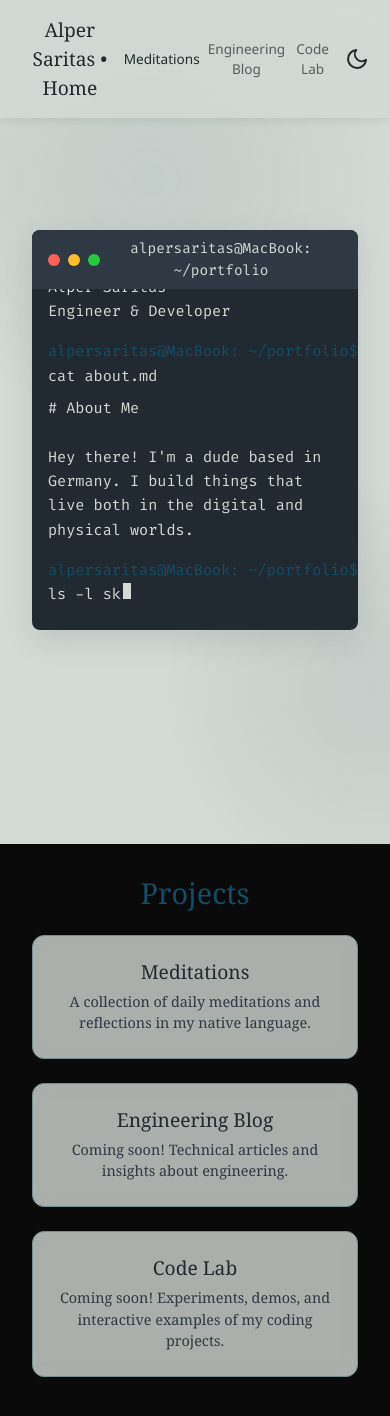
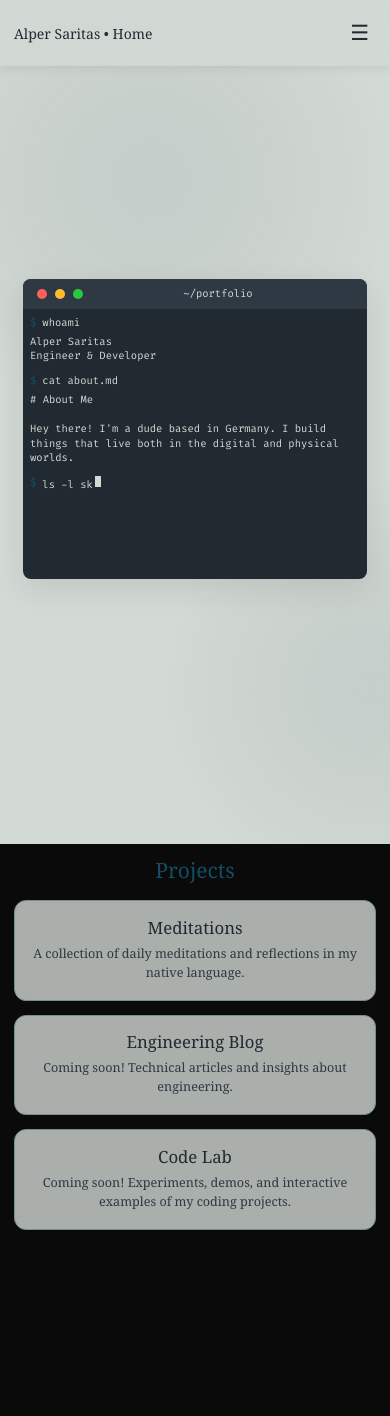
Before and after one commit to lprsrts/homepage, a React (Vite) app: page / in a window 390 px wide. Shown: the top 1416 px of the page. After the commit the page ends 1272 px from the top, so only its background shows below. Built offline with nearby package versions, Linux system fonts and the light colour scheme.

Commit message:
feat: enhance mobile responsiveness with optimized styles and dynamic adjustments

```diff
--- a/src/App.css
+++ b/src/App.css
@@ -104,6 +104,39 @@
   }
 }
 
+/* Additional mobile optimizations */
+/* Apply a base font size for better readability on small screens */
+html {
+  font-size: 16px;
+
+  @media (max-width: 768px) {
+    font-size: 15px;
+  }
+
+  @media (max-width: 480px) {
+    font-size: 14px;
+  }
+}
+
+/* Ensure images scale correctly */
+img {
+  max-width: 100%;
+  height: auto;
+}
+
+/* Optimize touch targets for mobile */
+button,
+a,
+[role="button"] {
+  touch-action: manipulation;
+}
+
+/* Prevent horizontal overflow on mobile */
+body {
+  overflow-x: hidden;
+  width: 100%;
+}
+
 /* Animation for the circuit background */
 @keyframes pulse {
   0% {
--- a/src/App.tsx
+++ b/src/App.tsx
@@ -21,11 +21,29 @@ const HeroSection = styled.div`
   min-height: 100vh;
   padding: 6rem 2rem 2rem;
   text-align: center;
+
+  @media (max-width: 768px) {
+    padding: 5rem 1.5rem 1.5rem;
+  }
+
+  @media (max-width: 480px) {
+    padding: 4rem 1rem 1rem;
+  }
 `;
 
 const ContentSection = styled.div`
   padding: 2rem;
   margin-bottom: 4rem;
+
+  @media (max-width: 768px) {
+    padding: 1.5rem;
+    margin-bottom: 3rem;
+  }
+
+  @media (max-width: 480px) {
+    padding: 1rem;
+    margin-bottom: 2rem;
+  }
 `;
 
 const SectionTitle = styled.h2`
@@ -35,6 +53,11 @@ const SectionTitle = styled.h2`
   color: var(--accent-color);
   text-align: center;
   font-weight: 500;
+
+  @media (max-width: 480px) {
+    font-size: 1.5rem;
+    margin-bottom: 1.2rem;
+  }
 `;
 
 const ProjectsGrid = styled.div`
@@ -43,6 +66,16 @@ const ProjectsGrid = styled.div`
   gap: 1.5rem;
   max-width: 1200px;
   margin: 0 auto;
+
+  @media (max-width: 768px) {
+    grid-template-columns: repeat(auto-fill, minmax(250px, 1fr));
+    gap: 1.2rem;
+  }
+
+  @media (max-width: 480px) {
+    grid-template-columns: 1fr;
+    gap: 1rem;
+  }
 `;
 
 const ProjectCard = styled(motion.div)`
@@ -59,6 +92,10 @@ const ProjectCard = styled(motion.div)`
     transform: translateY(-5px);
     box-shadow: 0 10px 20px var(--shadow-color-hover);
     border-color: var(--accent-color);
+  }
+
+  @media (max-width: 480px) {
+    padding: 1.2rem;
   }
 `;
 
--- a/src/components/Navbar.tsx
+++ b/src/components/Navbar.tsx
@@ -1,5 +1,5 @@
-import { useState } from 'react';
-import { motion } from 'framer-motion';
+import { useState, useEffect } from 'react';
+import { motion, AnimatePresence } from 'framer-motion';
 import styled from 'styled-components';
 import ThemeToggle from './ThemeToggle';
 
@@ -34,6 +34,10 @@ const Logo = styled.div`
   font-size: 1.2rem;
   color: var(--text-color);
   transition: color 0.3s ease;
+
+  @media (max-width: 480px) {
+    font-size: 1rem;
+  }
 `;
 
 const NavLinks = styled.div`
@@ -47,6 +51,10 @@ const NavLinks = styled.div`
 
   @media (max-width: 480px) {
     gap: 0.5rem;
+  }
+
+  @media (max-width: 650px) {
+    display: none; /* Hide on mobile */
   }
 `;
 
@@ -94,19 +102,101 @@ const NavLink = styled(motion.a)`
   }
 `;
 
+const MobileNavButton = styled.button`
+  display: none;
+  background: none;
+  border: none;
+  color: var(--text-color);
+  font-size: 1.5rem;
+  cursor: pointer;
+  padding: 0.5rem;
+  z-index: 20;
+
+  @media (max-width: 650px) {
+    display: flex;
+    align-items: center;
+    justify-content: center;
+  }
+`;
+
+const MobileMenu = styled(motion.div)`
+  display: none;
+  position: fixed;
+  top: 0;
+  left: 0;
+  right: 0;
+  bottom: 0;
+  background-color: var(--navbar-bg);
+  backdrop-filter: blur(15px);
+  z-index: 15;
+  padding: 5rem 2rem 2rem;
+  flex-direction: column;
+
+  @media (max-width: 650px) {
+    display: flex;
+  }
+`;
+
+const MobileNavList = styled.div`
+  display: flex;
+  flex-direction: column;
+  gap: 2rem;
+  align-items: center;
+  margin-bottom: 2rem;
+`;
+
+const MobileNavLink = styled(NavLink)`
+  font-size: 1.2rem;
+`;
+
+const ThemeToggleWrapper = styled.div`
+  display: flex;
+  justify-content: center;
+  margin-top: 1rem;
+`;
 
 const Navbar: React.FC<NavbarProps> = ({ isDarkMode, toggleTheme }) => {
-  const [] = useState(false);
+  const [isMobileMenuOpen, setIsMobileMenuOpen] = useState(false);
+
+  // Close mobile menu when screen size increases beyond mobile breakpoint
+  useEffect(() => {
+    const handleResize = () => {
+      if (window.innerWidth > 650) {
+        setIsMobileMenuOpen(false);
+      }
+    };
+
+    window.addEventListener('resize', handleResize);
+    return () => window.removeEventListener('resize', handleResize);
+  }, []);
+
+  // Prevent body scrolling when mobile menu is open
+  useEffect(() => {
+    if (isMobileMenuOpen) {
+      document.body.style.overflow = 'hidden';
+    } else {
+      document.body.style.overflow = '';
+    }
+    return () => {
+      document.body.style.overflow = '';
+    };
+  }, [isMobileMenuOpen]);
+
+  const toggleMobileMenu = () => {
+    setIsMobileMenuOpen(prev => !prev);
+  };
 
   const navigateToMeditations = (e: React.MouseEvent) => {
     e.preventDefault();
     window.location.href = "https://meditations.alpersaritas.com";
+    setIsMobileMenuOpen(false);
   };
 
   return (
     <NavContainer>
       <Logo>Alper Saritas • Home</Logo>
 
+      {/* Desktop navigation */}
       <NavLinks>
         <NavLink
           href="https://meditations.alpersaritas.com"
@@ -131,6 +221,50 @@ const Navbar: React.FC<NavbarProps> = ({ isDarkMode, toggleTheme }) => {
 
         <ThemeToggle isDarkMode={isDarkMode} toggleTheme={toggleTheme} />
       </NavLinks>
+
+      {/* Mobile menu button */}
+      <MobileNavButton onClick={toggleMobileMenu}>
+        {isMobileMenuOpen ? '✕' : '☰'}
+      </MobileNavButton>
+
+      {/* Mobile menu */}
+      <AnimatePresence>
+        {isMobileMenuOpen && (
+          <MobileMenu
+            initial={{ opacity: 0, y: -20 }}
+            animate={{ opacity: 1, y: 0 }}
+            exit={{ opacity: 0, y: -20 }}
+            transition={{ duration: 0.2 }}
+          >
+            <MobileNavList>
+              <MobileNavLink
+                href="https://meditations.alpersaritas.com"
+                onClick={navigateToMeditations}
+                whileHover={{ x: 5 }}
+                transition={{ type: "spring", stiffness: 300 }}
+              >
+                Meditations
+              </MobileNavLink>
+
+              <MobileNavLink
+                className="coming-soon"
+              >
+                Engineering Blog
+              </MobileNavLink>
+
+              <MobileNavLink
+                className="coming-soon"
+              >
+                Code Lab
+              </MobileNavLink>
+            </MobileNavList>
+
+            <ThemeToggleWrapper>
+              <ThemeToggle isDarkMode={isDarkMode} toggleTheme={toggleTheme} />
+            </ThemeToggleWrapper>
+          </MobileMenu>
+        )}
+      </AnimatePresence>
     </NavContainer>
   );
 };
--- a/src/components/Terminal.tsx
+++ b/src/components/Terminal.tsx
@@ -13,6 +13,17 @@ const TerminalContainer = styled.div`
   display: flex;
   flex-direction: column;
   height: 400px;
+
+  @media (max-width: 768px) {
+    height: 350px;
+    width: 95%;
+  }
+
+  @media (max-width: 480px) {
+    height: 300px;
+    width: 95%;
+    margin-bottom: 2rem;
+  }
 `;
 
 const TerminalHeader = styled.div`
@@ -26,6 +37,10 @@ const TerminalHeader = styled.div`
 const TerminalTitle = styled.div`
   color: var(--color-light);
   font-size: 0.9rem;
+
+  @media (max-width: 480px) {
+    font-size: 0.75rem;
+  }
 `;
 
 const TerminalButtons = styled.div`
@@ -38,6 +53,11 @@ const TerminalButton = styled.div<{ $color: string }>`
   height: 12px;
   border-radius: 50%;
   background-color: ${props => props.$color};
+
+  @media (max-width: 480px) {
+    width: 10px;
+    height: 10px;
+  }
 `;
 
 const TerminalBody = styled.div`
@@ -50,6 +70,17 @@ const TerminalBody = styled.div`
   font-size: 0.95rem;
   scrollbar-width: thin;
   scrollbar-color: var(--color-neutral) var(--color-dark);
+
+  @media (max-width: 768px) {
+    padding: 0.75rem;
+    font-size: 0.85rem;
+  }
+
+  @media (max-width: 480px) {
+    padding: 0.5rem;
+    font-size: 0.75rem;
+    line-height: 1.4;
+  }
 
   &::-webkit-scrollbar {
     width: 8px;
@@ -69,6 +100,10 @@ const TerminalLine = styled.div`
   display: flex;
   margin-bottom: 0.5rem;
   flex-wrap: wrap;
+
+  @media (max-width: 480px) {
+    margin-bottom: 0.3rem;
+  }
 `;
 
 const TerminalPrompt = styled.span`
@@ -76,6 +111,11 @@ const TerminalPrompt = styled.span`
   margin-right: 8px;
   white-space: nowrap;
   flex-shrink: 0;
+
+  @media (max-width: 480px) {
+    font-size: 0.75rem;
+    margin-right: 6px;
+  }
 `;
 
 const TerminalContent = styled.span`
@@ -91,9 +131,8 @@ const TerminalCursor = styled.span`
   margin-left: 2px;
   animation: blink 1s step-end infinite;
 
-  @keyframes blink {
-    0%, 100% { opacity: 1; }
-    50% { opacity: 0; }
+  @media (max-width: 480px) {
+    width: 6px;
   }
 `;
 
@@ -101,6 +140,10 @@ const TerminalOutput = styled.div`
   margin-bottom: 1rem;
   color: var(--color-light);
   text-align: left;
+
+  @media (max-width: 480px) {
+    margin-bottom: 0.7rem;
+  }
 `;
 
 interface TerminalProps {
@@ -129,8 +172,19 @@ const Terminal: React.FC<TerminalProps> = ({
   const [currentStep, setCurrentStep] = useState(AnimationStep.WAITING);
   const [currentCommandIndex, setCurrentCommandIndex] = useState(0);
   const [isComplete, setIsComplete] = useState(false);
+  const [isMobile, setIsMobile] = useState(window.innerWidth <= 480);
 
   const terminalBodyRef = useRef<HTMLDivElement>(null);
+
+  // Handle window resize for mobile detection
+  useEffect(() => {
+    const handleResize = () => {
+      setIsMobile(window.innerWidth <= 480);
+    };
+
+    window.addEventListener('resize', handleResize);
+    return () => window.removeEventListener('resize', handleResize);
+  }, []);
 
   // Handle the animation sequence
   useEffect(() => {
@@ -222,8 +276,11 @@ const Terminal: React.FC<TerminalProps> = ({
     }
   }, [lines, currentLine]);
 
+  // Render a shorter prompt on mobile devices
   const renderPrompt = () => (
-    <TerminalPrompt>alpersaritas@MacBook: ~/portfolio$</TerminalPrompt>
+    <TerminalPrompt>
+      {isMobile ? '$ ' : 'alpersaritas@MacBook: ~/portfolio$ '}
+    </TerminalPrompt>
   );
 
   return (
@@ -234,7 +291,9 @@ const Terminal: React.FC<TerminalProps> = ({
           <TerminalButton $color="#ffbd2e" />
           <TerminalButton $color="#27c93f" />
         </TerminalButtons>
-        <TerminalTitle>alpersaritas@MacBook: ~/portfolio</TerminalTitle>
+        <TerminalTitle>
+          {isMobile ? '~/portfolio' : 'alpersaritas@MacBook: ~/portfolio'}
+        </TerminalTitle>
         <div></div>
       </TerminalHeader>
       <TerminalBody ref={terminalBodyRef}>
```
